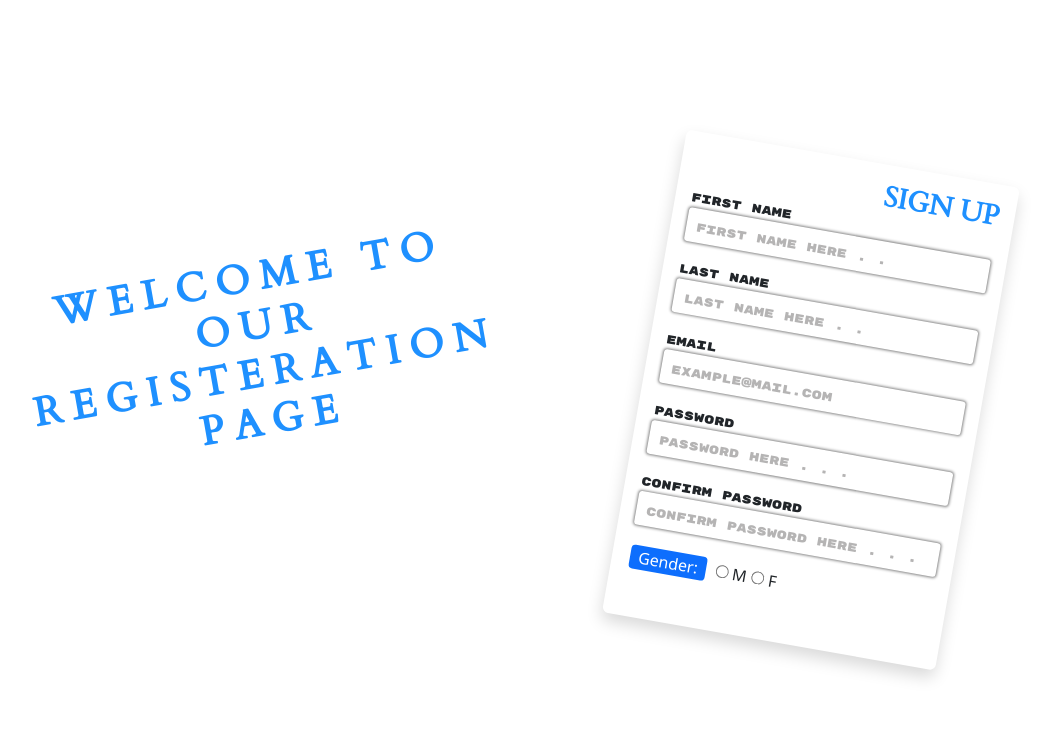
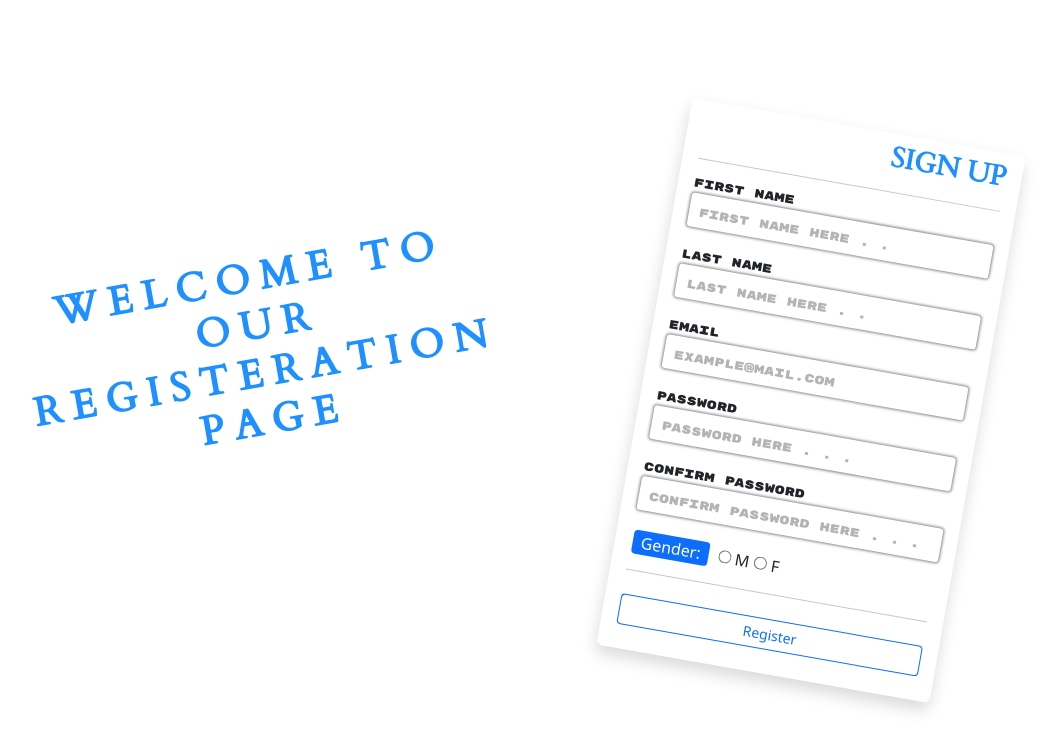
Before and after one commit to samaladdin70/Daily-UI, a plain HTML site: page 1/index.html in a window 1280 px wide. Shown: the whole page, without its empty margins (161-1217 px from the left). Drawn offline with nearby package versions, Linux system fonts and the light colour scheme.

Commit message:
adding submit button

```diff
--- a/1/index.html
+++ b/1/index.html
@@ -34,8 +34,9 @@
                 </h1>
             </div>
             <div class="col-md-5 d-flex justify-content-center align-items-center">
-                <form action="" class="d-flex w-75 pb-5 pt-3 px-3 flex-column shadow rounded-2">
-                    <h3 class="">SIGN UP</h3>
+                <form action="" class="d-flex w-75 pb-4 pt-2 px-3 flex-column shadow rounded-2">
+                    <h3 class="mb-0">SIGN UP</h3>
+                    <hr>
                     <div class="group-input">
                         <label for="" class="">First Name</label>
                         <input type="text" name="" id="" placeholder="First Name here . .">
@@ -69,6 +70,10 @@
                         </div>
 
                     </div>
+                    <hr>
+                    <div class="mt-2" style="text-align: right;">
+                        <button type="submit" class="btn btn-outline-primary w-100 btn-sm">Register</button>
+                    </div>
                 </form>
             </div>
         </div>
```
